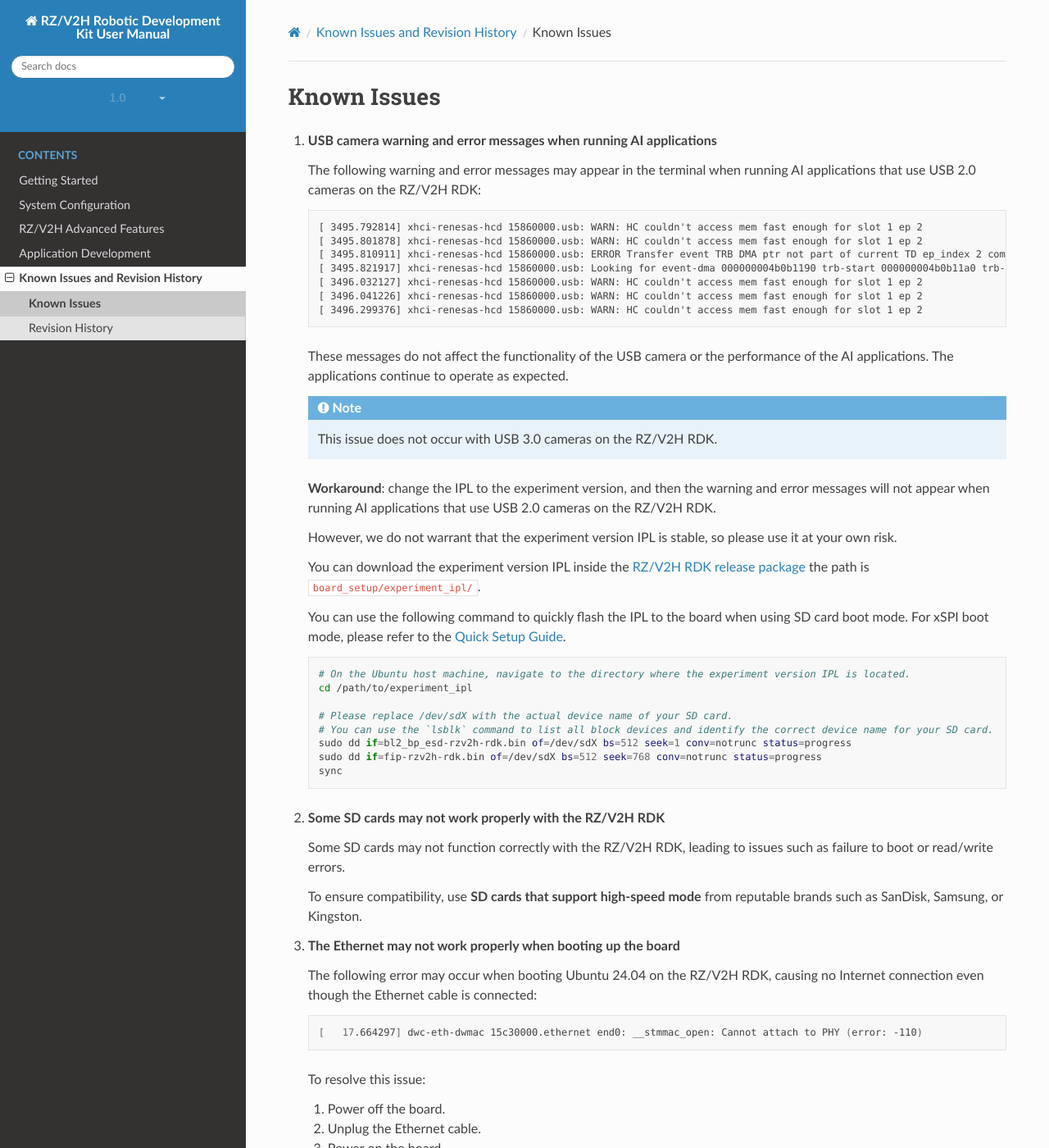
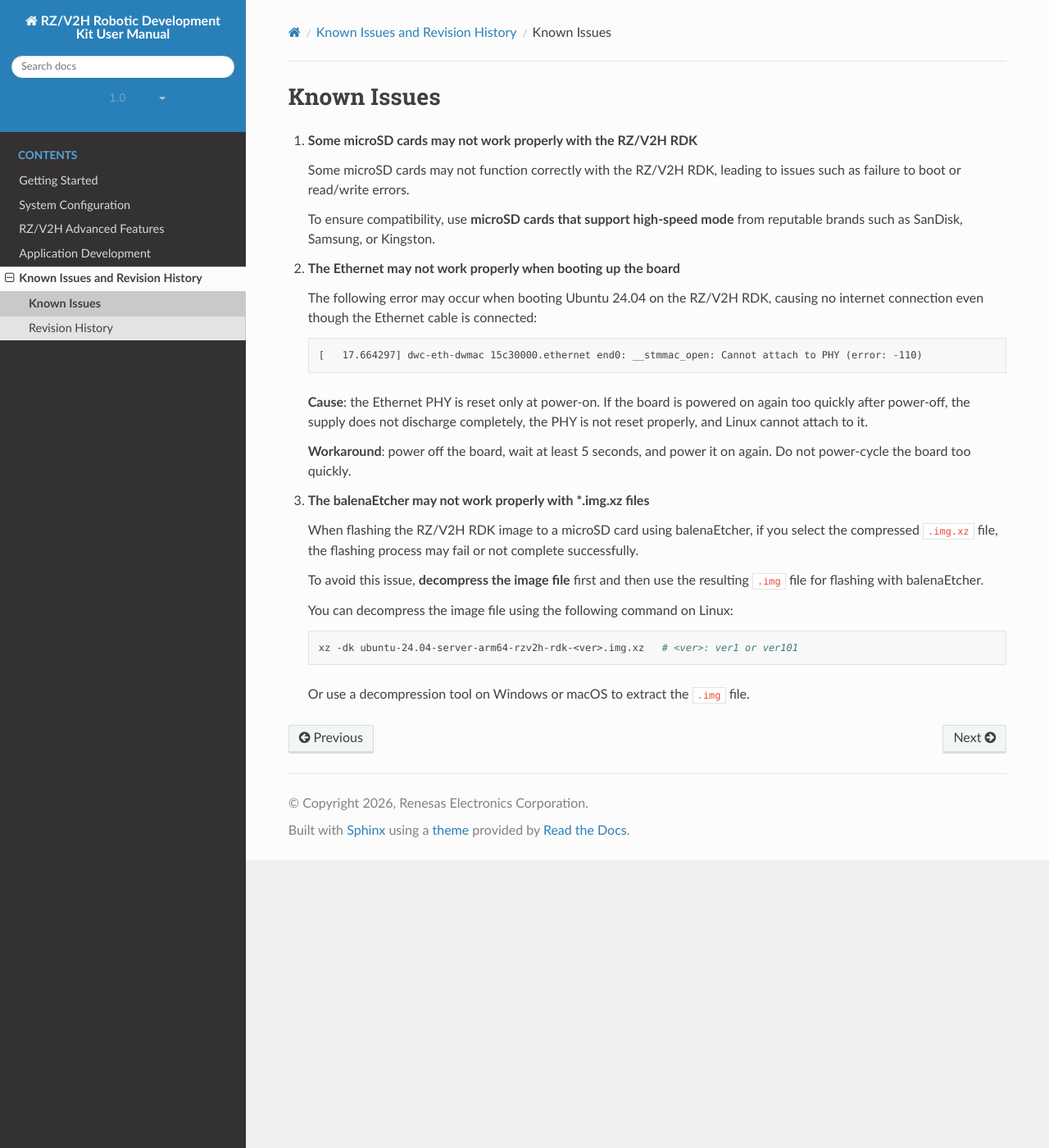
Before and after one commit to renesas-rdk/rzv2h_rdk_documentation, a Sphinx documentation site: the page built from source/chapter-5/known_issues.rst, in a window 1280 px wide and 1400 px high. Shown: the whole window at 82% size. Built offline with Sphinx 7.4.7 and the Read the Docs theme 3.1.0, drawn with Linux system fonts in a browser that asks for light colours; comment, search, counter and statistics services are not loaded; some of the changed text lies outside the part shown.

Commit message:
docs(ch5): unify terminology in known issues and history
Signed-off-by: Cong Nguyen <cong.nguyen.zn@renesas.com>

```diff
--- a/source/chapter-5/known_issues.rst
+++ b/source/chapter-5/known_issues.rst
@@ -1,78 +1,34 @@
 Known Issues
 ------------
 
-#. **USB camera warning and error messages when running AI applications**
+#. **Some microSD cards may not work properly with the RZ/V2H RDK**
 
-   The following warning and error messages may appear in the terminal when running AI applications that use USB 2.0 cameras on the RZ/V2H RDK:
+   Some microSD cards may not function correctly with the RZ/V2H RDK, leading to issues such as failure to boot or read/write errors.
+
+   To ensure compatibility, use **microSD cards that support high-speed mode** from reputable brands such as SanDisk, Samsung, or Kingston.
+
+#. **The Ethernet may not work properly when booting up the board**
+
+   The following error may occur when booting Ubuntu 24.04 on the RZ/V2H RDK, causing no internet connection even though the Ethernet cable is connected:
 
    .. code-block:: text
 
-      [ 3495.792814] xhci-renesas-hcd 15860000.usb: WARN: HC couldn't access mem fast enough for slot 1 ep 2
-      [ 3495.801878] xhci-renesas-hcd 15860000.usb: WARN: HC couldn't access mem fast enough for slot 1 ep 2
-      [ 3495.810911] xhci-renesas-hcd 15860000.usb: ERROR Transfer event TRB DMA ptr not part of current TD ep_index 2 comp_code 13
-      [ 3495.821917] xhci-renesas-hcd 15860000.usb: Looking for event-dma 000000004b0b1190 trb-start 000000004b0b11a0 trb-end 000000004b0b11a0 seg-start 000000004b0b1000 seg-end 000000004b0b1ff0
-      [ 3496.032127] xhci-renesas-hcd 15860000.usb: WARN: HC couldn't access mem fast enough for slot 1 ep 2
-      [ 3496.041226] xhci-renesas-hcd 15860000.usb: WARN: HC couldn't access mem fast enough for slot 1 ep 2
-      [ 3496.299376] xhci-renesas-hcd 15860000.usb: WARN: HC couldn't access mem fast enough for slot 1 ep 2
-
-   These messages do not affect the functionality of the USB camera or the performance of the AI applications.
-   The applications continue to operate as expected.
-
-   .. note::
-
-      This issue does not occur with USB 3.0 cameras on the RZ/V2H RDK.
-
-   **Workaround**: change the IPL to the experiment version, and then the warning and error messages will not appear when running AI applications that use USB 2.0 cameras on the RZ/V2H RDK.
-
-   However, we do not warrant that the experiment version IPL is stable, so please use it at your own risk.
-
-   You can download the experiment version IPL inside the `RZ/V2H RDK release package <https://www.renesas.com/en/design-resources/boards-kits/ws125-v2hrdkrefz>`_ the path is ``board_setup/experiment_ipl/``.
-
-   You can use the following command to quickly flash the IPL to the board when using SD card boot mode. For xSPI boot mode, please refer to the :ref:`Quick Setup Guide <quick_setup_rdk_guide>`.
-
-   .. code-block:: bash
-
-      # On the Ubuntu host machine, navigate to the directory where the experiment version IPL is located.
-      cd /path/to/experiment_ipl
-
-      # Please replace /dev/sdX with the actual device name of your SD card.
-      # You can use the `lsblk` command to list all block devices and identify the correct device name for your SD card.
-      sudo dd if=bl2_bp_esd-rzv2h-rdk.bin of=/dev/sdX bs=512 seek=1 conv=notrunc status=progress
-      sudo dd if=fip-rzv2h-rdk.bin of=/dev/sdX bs=512 seek=768 conv=notrunc status=progress
-      sync
-
-#. **Some SD cards may not work properly with the RZ/V2H RDK**
-
-   Some SD cards may not function correctly with the RZ/V2H RDK, leading to issues such as failure to boot or read/write errors.
-
-   To ensure compatibility, use **SD cards that support high-speed mode** from reputable brands such as SanDisk, Samsung, or Kingston.
-
-#. **The Ethernet may not work properly when booting up the board**
-
-   The following error may occur when booting Ubuntu 24.04 on the RZ/V2H RDK, causing no Internet connection even though the Ethernet cable is connected:
-
-   .. code-block:: bash
-
       [   17.664297] dwc-eth-dwmac 15c30000.ethernet end0: __stmmac_open: Cannot attach to PHY (error: -110)
 
-   To resolve this issue:
+   **Cause**: the Ethernet PHY is reset only at power-on. If the board is powered on again too quickly after power-off, the supply does not discharge completely, the PHY is not reset properly, and Linux cannot attach to it.
 
-   #. Power off the board.
-   #. Unplug the Ethernet cable.
-   #. Power on the board.
-   #. Wait until the system fully boots.
-   #. Plug the Ethernet cable back in.
+   **Workaround**: power off the board, wait at least 5 seconds, and power it on again. Do not power-cycle the board too quickly.
 
-#. **The Balena Etcher may not work properly with *.img.xz files**
+#. **The balenaEtcher may not work properly with *.img.xz files**
 
-   When flashing the RZ/V2H RDK image to an SD card using Balena Etcher, if you select the compressed ``.img.xz`` file, the flashing process may fail or not complete successfully.
+   When flashing the RZ/V2H RDK image to a microSD card using balenaEtcher, if you select the compressed ``.img.xz`` file, the flashing process may fail or not complete successfully.
 
-   To avoid this issue, **decompress the image file** first and then use the resulting ``.img`` file for flashing with Balena Etcher.
+   To avoid this issue, **decompress the image file** first and then use the resulting ``.img`` file for flashing with balenaEtcher.
 
    You can decompress the image file using the following command on Linux:
 
    .. code-block:: bash
 
-      xz -dk ubuntu-24.04-server-arm64-rzv2h-rdk.img.xz
+      xz -dk ubuntu-24.04-server-arm64-rzv2h-rdk-<ver>.img.xz   # <ver>: ver1 or ver101
 
    Or use a decompression tool on Windows or macOS to extract the ``.img`` file.
--- a/source/chapter-5/revision_history.rst
+++ b/source/chapter-5/revision_history.rst
@@ -10,13 +10,13 @@
 |           |               | - Use the common ``renesas_demo_*`` launch packages for the    |
 |           |               |   demo applications.                                           |
 +-----------+---------------+----------------------------------------------------------------+
-| 1.1.1     | Jul 15, 2026  | - Add more USB WIFI device support.                            |
-|           |               | - Update section Cross Compilation Environment Setup to        |
+| 1.1.1     | Jul 15, 2026  | - Add more USB Wi-Fi device support.                           |
+|           |               | - Update section Cross-Compilation Environment Setup to        |
 |           |               |   support multi-arch container; add Windows, macOS and         |
 |           |               |   WSL2 setup guides.                                           |
 |           |               | - Add workaround method for Known Issue 1.                     |
 +-----------+---------------+----------------------------------------------------------------+
-| 1.1.0     | May 31, 2026  | - Update Vision Based Dexterous Hand and Rock Paper            |
+| 1.1.0     | May 31, 2026  | - Update Vision-Based Dexterous Hand and Rock Paper            |
 |           |               |   Scissors application.                                        |
 |           |               | - Update the cross-compilation process.                        |
 +-----------+---------------+----------------------------------------------------------------+
```
